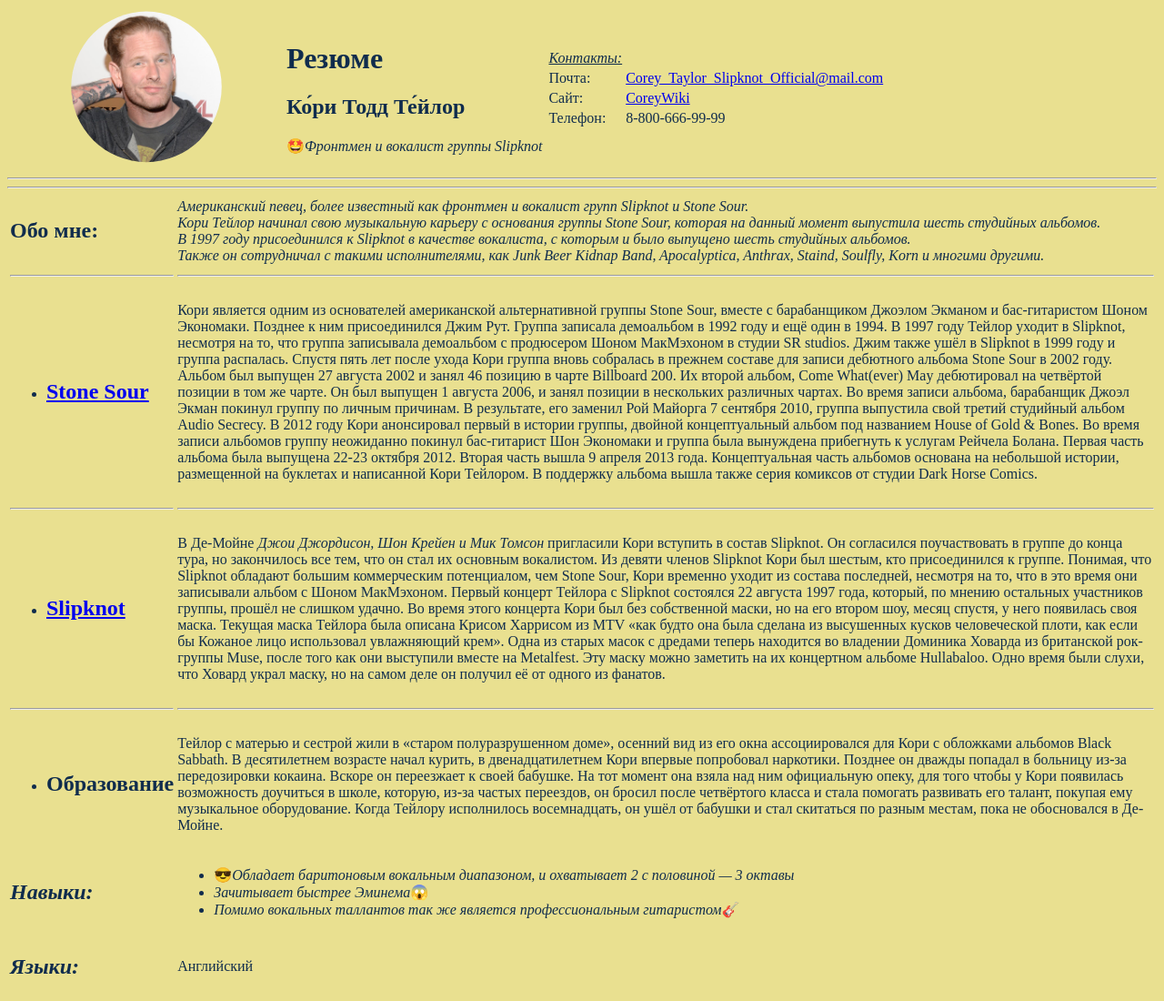
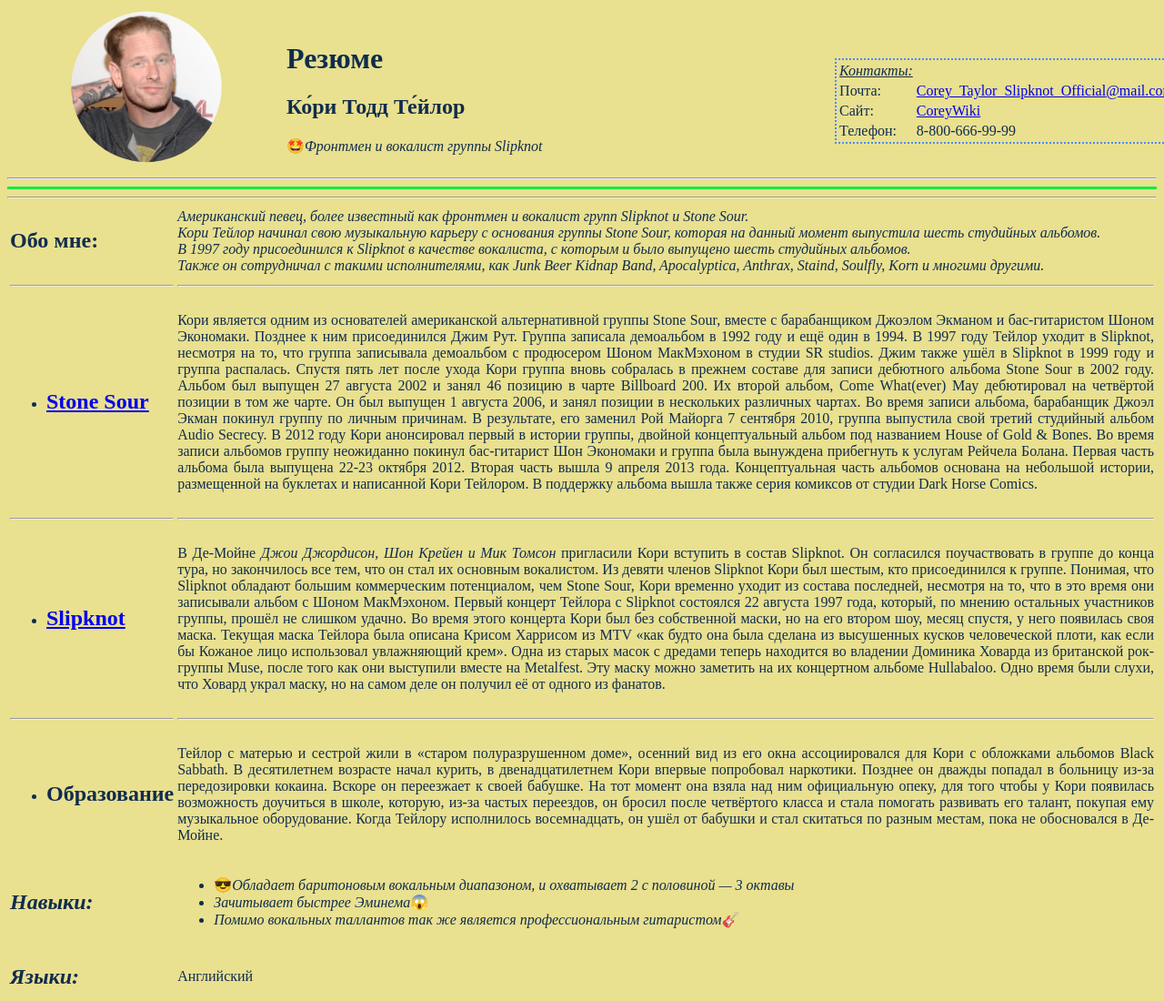
Before and after one commit to SeventhSin4531/Task-01_HTML-Basics, a plain HTML site: page Task-05_CSS-CV/index.html in a window 1280 px wide. Shown: the whole page at 91% size. Drawn offline with Linux system fonts and the light colour scheme.

Commit message:
настроил стиль резюме

```diff
--- a/Task-05_CSS-CV/index.html
+++ b/Task-05_CSS-CV/index.html
@@ -8,7 +8,6 @@
 </head>
 
 <body>
-
     <table>
         <tr>
             <td>
@@ -21,12 +20,13 @@
                     🤩<i>Фронтмен и вокалист группы Slipknot</i>
                 </header>
             </td>
-            <td>
-                <footer>
-                    <table>
+        </tr>
+    </table>
+            <footer class="Kontakts">
+                <table class="table">
                     <tr>
                         <td>
-                                <i><u>Контакты:</u></i>
+                            <div class="kok"><i><u>Контакты:</u></i></div>
                         </td>
                     </tr>
                     <tr>
@@ -55,16 +55,16 @@
                     </tr>
                 </table>
             </footer>
-            </td>
-        </tr>
-    </table>
+        <!-- </tr> -->
+    <!-- </table> -->
 
     <div>
         <hr>
+        <div class="line"></div>
         <hr>
     </div>
 
-<section>
+<section class="content">
     <table>
         <tr>
             <td>
--- a/Task-05_CSS-CV/styles.css
+++ b/Task-05_CSS-CV/styles.css
@@ -15,3 +15,27 @@ a:hover
 {
     color: seagreen;
 }
+.Kontakts
+{
+    width: 28%;
+    box-sizing: border-box;
+    float: right;
+}
+.table
+{
+    list-style: none;
+    padding: 0;
+    position: absolute;
+    top: 8%;
+    border: dotted rgb(77, 139, 255) 2px;
+}
+.content
+{
+    box-sizing: border-box;
+    float: left;
+    text-align: justify;
+}
+.line
+{
+    border-bottom: 3px solid rgb(17, 236, 64);
+}
```
Lines whose indentation alone changed are shown as unchanged.
